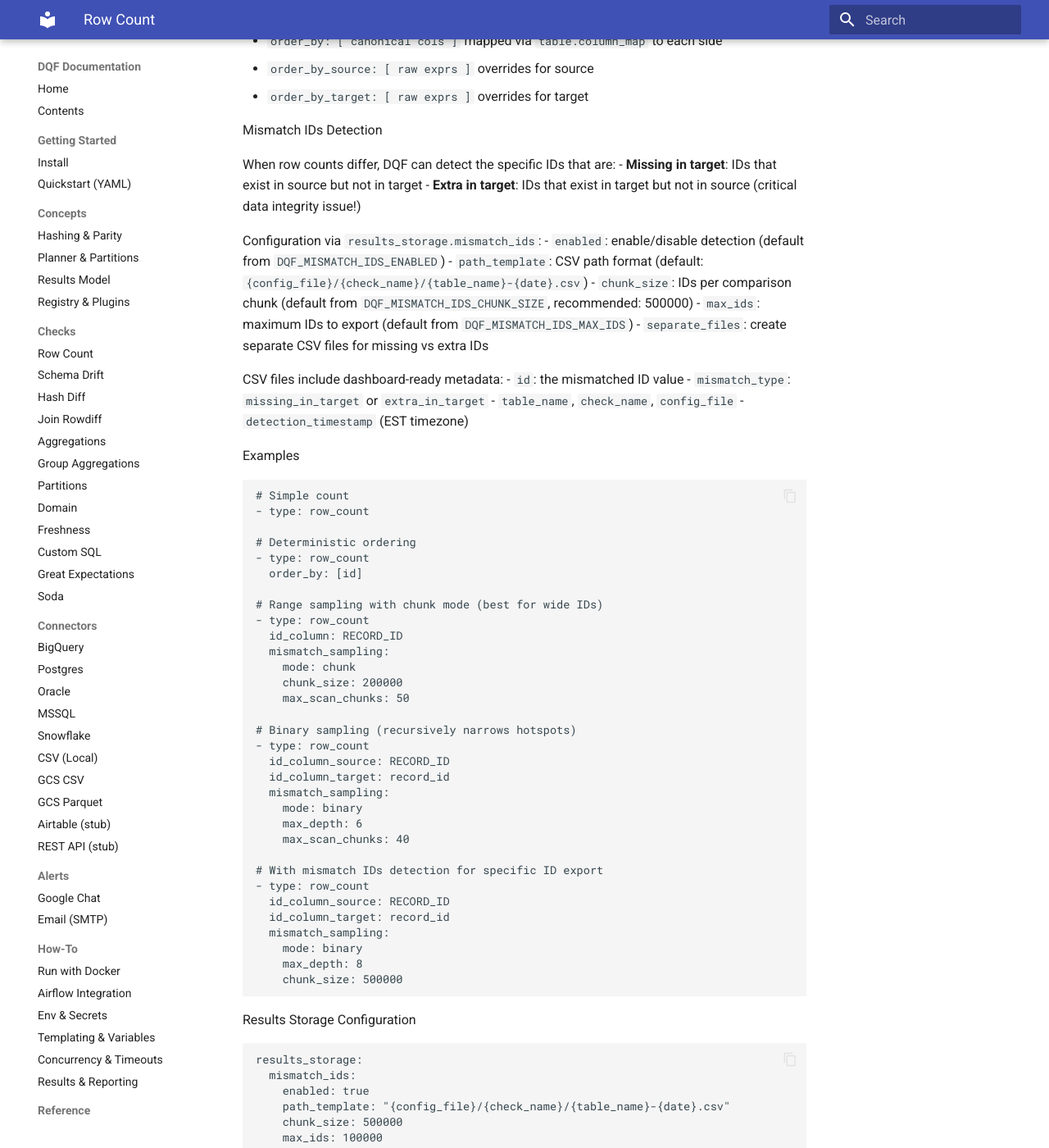
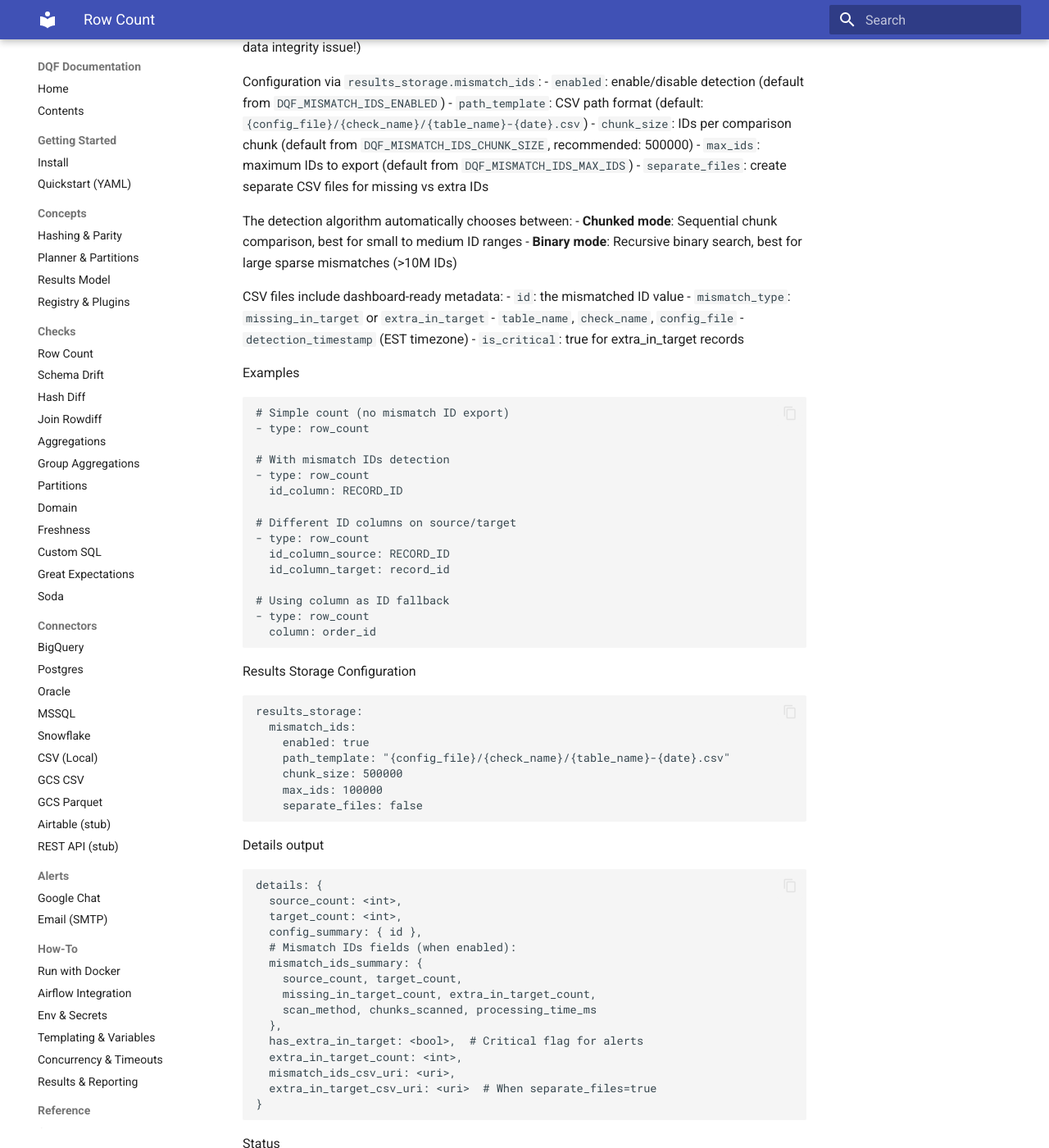
Before and after one commit to XushnazarovFaxriddin/DQ-framework, an MkDocs documentation site: the page built from docs/checks/row_count.md, in a window 1280 px wide and 1400 px high, scrolled down 814 px. Shown: the whole window at 82% size. Built offline with MkDocs 1.6.1 and Material for MkDocs 9.7.7, drawn with Linux system fonts in a browser that asks for light colours; some of the changed text lies outside the part shown.

Commit message:
docs: Update documentation for refactored features
- Update row_count.md: remove mismatch_sampling, document simplified ID fallback
- Update aggregations.md: document comprehensive column fallback chain
- Add results-persistence.md: document BigQuery storage for runs/checks
- Update table_stats.md: add MSSQL support and enhanced result details

````diff
--- a/docs/checks/row_count.md
+++ b/docs/checks/row_count.md
@@ -1,24 +1,19 @@
 # Row Count
 
-Purpose: compare row counts between source and target selections and, when they differ, surface where the gap sits via range sampling, ID detection, and CSV export.
+Purpose: compare row counts between source and target selections and, when they differ, detect specific mismatched IDs and export to CSV.
 
 How it works (`src/checks/row_count.py`):
 
 - Renders base `SELECT` for source/target via connectors.
 - Wraps into `SELECT COUNT(*) FROM (<base>)` (with optional deterministic `ORDER BY`).
 - Compares integers for equality.
-- If counts differ and `mismatch_sampling` is configured, scans ID ranges (chunk or binary) to highlight where the delta lives and optionally exports a CSV.
 - If counts differ and `mismatch_ids` is enabled, detects specific IDs that are missing or extra in target.
 
 Config fields
 
 - `type: row_count`
-- `id_column` (or `id_column_source` / `id_column_target`): numeric ID used for range sampling and mismatch ID detection.
-- `mismatch_sampling` (optional): drive range-based diagnosis when counts diverge.
-  - `mode: chunk | binary`
-  - `chunk_size`: slice size for chunk mode
-  - `max_scan_chunks`, `max_ranges`: limits to bound work
-  - `max_depth`: recursion depth for binary mode
+- `id_column` (or `id_column_source` / `id_column_target`): ID column used for mismatch detection.
+  - Fallback chain: `id_column_source/target` → `id_column` → `column/col`
 - Ordering options (optional):
   - `order_by: [ canonical cols ]` mapped via `table.column_map` to each side
   - `order_by_source: [ raw exprs ]` overrides for source
@@ -37,47 +32,35 @@ Configuration via `results_storage.mismatch_ids`:
 - `max_ids`: maximum IDs to export (default from `DQF_MISMATCH_IDS_MAX_IDS`)
 - `separate_files`: create separate CSV files for missing vs extra IDs
 
+The detection algorithm automatically chooses between:
+- **Chunked mode**: Sequential chunk comparison, best for small to medium ID ranges
+- **Binary mode**: Recursive binary search, best for large sparse mismatches (>10M IDs)
+
 CSV files include dashboard-ready metadata:
 - `id`: the mismatched ID value
 - `mismatch_type`: `missing_in_target` or `extra_in_target`
 - `table_name`, `check_name`, `config_file`
 - `detection_timestamp` (EST timezone)
+- `is_critical`: true for extra_in_target records
 
 Examples
 
 ```yaml
-# Simple count
+# Simple count (no mismatch ID export)
 - type: row_count
 
-# Deterministic ordering
-- type: row_count
-  order_by: [id]
-
-# Range sampling with chunk mode (best for wide IDs)
+# With mismatch IDs detection
 - type: row_count
   id_column: RECORD_ID
-  mismatch_sampling:
-    mode: chunk
-    chunk_size: 200000
-    max_scan_chunks: 50
 
-# Binary sampling (recursively narrows hotspots)
+# Different ID columns on source/target
 - type: row_count
   id_column_source: RECORD_ID
   id_column_target: record_id
-  mismatch_sampling:
-    mode: binary
-    max_depth: 6
-    max_scan_chunks: 40
 
-# With mismatch IDs detection for specific ID export
+# Using column as ID fallback
 - type: row_count
-  id_column_source: RECORD_ID
-  id_column_target: record_id
-  mismatch_sampling:
-    mode: binary
-    max_depth: 8
-    chunk_size: 500000
+  column: order_id
 ```
 
 Results Storage Configuration
@@ -98,21 +81,22 @@ Details output
 details: {
   source_count: <int>,
   target_count: <int>,
-  config_summary: { id, sample_mode, chunk_size? },
-  mismatch_ranges: [ {range_start, range_end, source_count, target_count, diff}, ... ],
-  mismatch_csv_uri: <uri>,
-  mismatch_csv_uris: [<uri>, ...],
+  config_summary: { id },
   # Mismatch IDs fields (when enabled):
-  missing_in_target_count: <int>,
+  mismatch_ids_summary: {
+    source_count, target_count,
+    missing_in_target_count, extra_in_target_count,
+    scan_method, chunks_scanned, processing_time_ms
+  },
+  has_extra_in_target: <bool>,  # Critical flag for alerts
   extra_in_target_count: <int>,
-  has_extra_in_target: <bool>,  # Critical flag for alerts
   mismatch_ids_csv_uri: <uri>,
-  extra_in_target_csv_uri: <uri>  # Separate file when separate_files=true
+  extra_in_target_csv_uri: <uri>  # When separate_files=true
 }
 ```
 
 Status
 
 - PASS if counts equal; otherwise FAIL.
-- When mismatch sampling runs, alerts show only summary stats and a CSV link (no huge JSON dumps).
 - When `extra_in_target` is detected, alerts show a critical warning section.
+- Difference percentage is displayed in alerts for failed checks.
````
Also changed, not shown: docs/architecture/results-persistence.md (added, +185 -0 lines), docs/checks/aggregations.md (+34 -16 lines), docs/checks/table_stats.md (+47 -1 lines).
